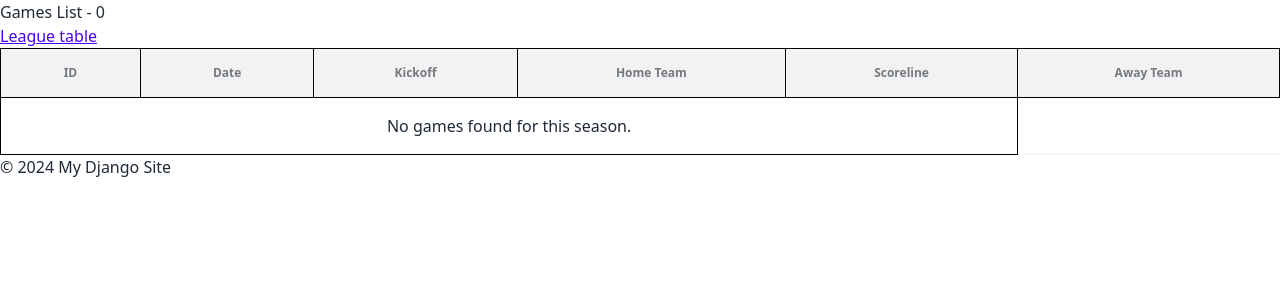
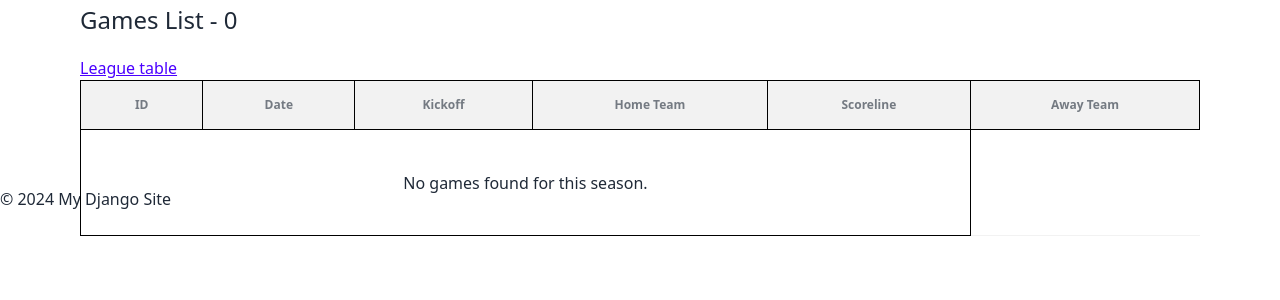
Before and after one commit to mbd0910/toughplacetogo, a Django app: template analytics/football/templates/game_team_metrics_management.html in a window 1280 px wide. Shown: the part 112-412 px from the top of the page. Run offline with Django 5.2, Linux system fonts and the light colour scheme; the template is opened without the code that fills it, so the values that code supplies are empty; some libraries are stand-ins or nearby versions.

Commit message:
Install fontawesomefree

```diff
--- a/analytics/analytics/settings.py
+++ b/analytics/analytics/settings.py
@@ -43,7 +43,8 @@
     'django.contrib.staticfiles',
     'football.apps.FootballConfig',
     'debug_toolbar',
-    'widget_tweaks'
+    'widget_tweaks',
+    'fontawesomefree'
 ]
 
 MIDDLEWARE = [
--- a/analytics/football/templates/base.html
+++ b/analytics/football/templates/base.html
@@ -6,7 +6,11 @@
     <meta name="viewport" content="width=device-width, initial-scale=1.0">
     <title>{% block title %}Tough Place To Go{% endblock %}</title>
     {% block extra_styles %}{% endblock %}
+    {% load static %}
     <link href="https://cdn.jsdelivr.net/npm/daisyui@4.12.13/dist/full.min.css" rel="stylesheet" type="text/css" />
+    <link href="{% static 'fontawesomefree/css/fontawesome.css' %}" rel="stylesheet" type="text/css">
+    <link href="{% static 'fontawesomefree/css/brands.css' %}" rel="stylesheet" type="text/css">
+    <link href="{% static 'fontawesomefree/css/solid.css' %}" rel="stylesheet" type="text/css">
     <script src="https://cdn.tailwindcss.com?plugins=forms,typography,aspect-ratio,line-clamp,container-queries"></script>
 </head>
 <body>
--- a/analytics/football/templates/game_team_metrics_management.html
+++ b/analytics/football/templates/game_team_metrics_management.html
@@ -4,7 +4,8 @@
 
 {% block content %}
 
-<h1>Games List - {{ games|length }}</h1>
+<div class="flex flex-col items-cetner mx-10 md:mx-20">
+    <h1 class="prose-2xl mb-4">Games List - {{ games|length }}</h1>
     <a href="{% url 'league_table' competition_name season_name %}" class="link link-primary">League table</a>
     <table class="table table-zebra table-lg">
         <thead>
@@ -54,6 +55,7 @@
             {% endfor %}
         </tbody>
     </table>
+</div>
 {% endblock %}
 
 {% block extra_styles %}
--- a/analytics/football/templates/league_table.html
+++ b/analytics/football/templates/league_table.html
@@ -6,7 +6,7 @@
 
 <div class="flex flex-col items-center mx-10 md:mx-20">
     <h1 class="prose-2xl mb-4">Football League Table</h1>
-    <a href="{% url 'metrics_management' competition_name season_name %}">Metrics management</a>
+    <a href="{% url 'metrics_management' competition_name season_name %}" class="link link-primary">Metrics management</a>
     <table class="table table-zebra table-lg">
         <thead>
             <tr>
--- a/requirements.txt
+++ b/requirements.txt
@@ -7,6 +7,7 @@
 Django==5.1
 django-debug-toolbar==4.4.6
 django-widget-tweaks==1.5.0
+fontawesomefree==6.6.0
 git-filter-repo==2.45.0
 idna==3.7
 numpy==2.0.1
```
Lines whose indentation alone changed are shown as unchanged.
